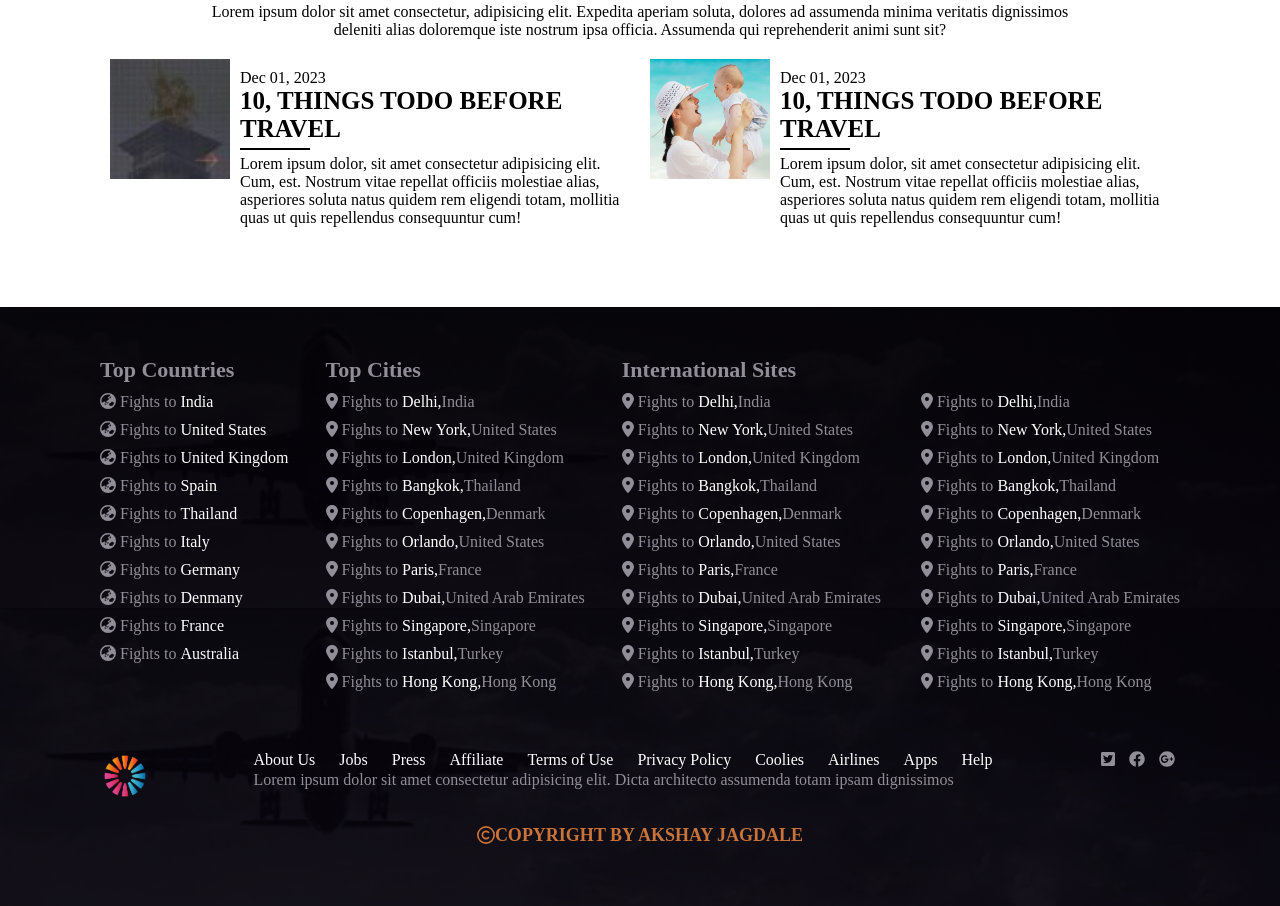
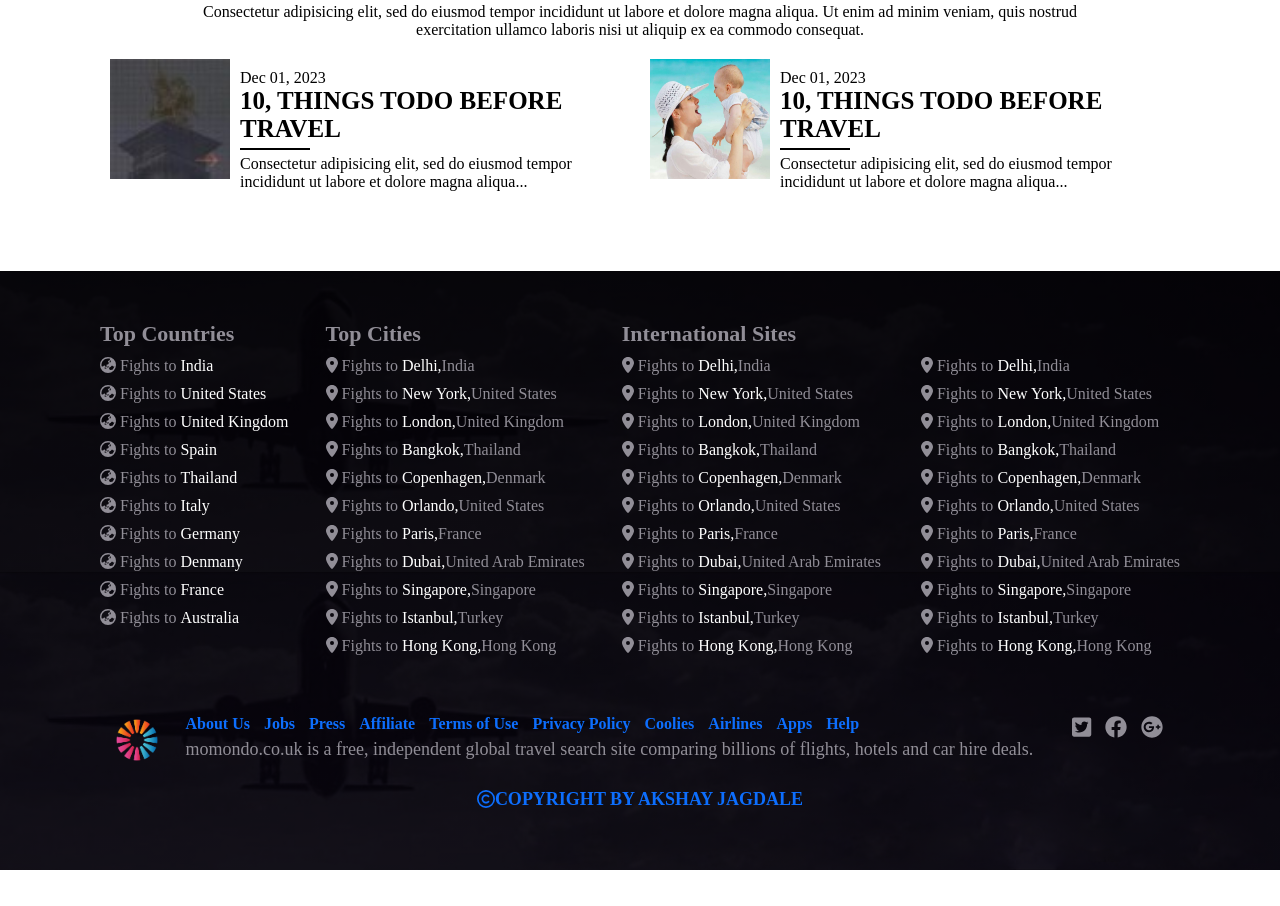
Before and after one commit to AkshayJagdale5618/website-4-momondo, a plain HTML site: page index.html in a window 1280 px wide. Shown: the part 2316-3222 px from the top of the page. After the commit the page ends 3186 px from the top, so only its background shows below. Drawn offline with Linux system fonts and the light colour scheme.

Commit message:
Footer Completed

```diff
--- a/assets/css/style.css
+++ b/assets/css/style.css
@@ -325,35 +325,38 @@ footer .international div{
 footer .international div .inter1{
     margin-right: 40px;
 }
+
 footer .bottomfooter {
     display: flex;
     padding-top: 50px ;
-    justify-content: space-between;
+
+    justify-content: space-around;
 }
 footer .bottomfooter .footmenu ul li {
     color: #fff;
     display: inline-block;
-    padding: 0px 10px 2px 10px;
+    padding: 0px 10px 2px 0px;
 }
 footer .bottomfooter .footmenu ul li a {
-    color: #fff;
+    color: #0D6EFD;
+    font-weight: 600;
 }
 footer .bottomfooter .footmenu p {
     color: #918E97;
-    padding: 0px 10px 0px 10px;
+    padding: 4px 10px 0px 0px;
+    font-size: 18px;
 }
 footer .bottomfooter .social ul li {
+    font-size: 22px;
     display:inline-block;
     justify-content: space-between;
     padding: 0px 5px 2px 5px;
 }
-
 footer .copyright{
-    color: #C87339;
+    color: #0D6EFD;
     font-weight: bold;
     font-size: large;
     text-align: center;
     padding: 20px 0px 10px 0px ;
 }
-
 /* /Footer Section End */
--- a/index.html
+++ b/index.html
@@ -306,9 +306,7 @@
     <section class="blog">
         <h2>LATEST BLOG</h2>
         <p>
-            Lorem ipsum dolor sit amet consectetur, adipisicing elit. Expedita aperiam soluta, dolores ad assumenda
-            minima veritatis dignissimos deleniti alias doloremque iste nostrum ipsa officia. Assumenda qui
-            reprehenderit animi sunt sit?
+            Consectetur adipisicing elit, sed do eiusmod tempor incididunt ut labore et dolore magna aliqua. Ut enim ad minim veniam, quis nostrud exercitation ullamco laboris nisi ut aliquip ex ea commodo consequat.
         </p>
         <div class="blog-content">
             <div>
@@ -319,10 +317,7 @@
                     <h3>10, THINGS TODO BEFORE TRAVEL </h3>
                     <hr size="4px" color="#000" width="70">
 
-                    <p>Lorem ipsum dolor, sit amet consectetur adipisicing elit. Cum, est. Nostrum vitae repellat
-                        officiis
-                        molestiae alias, asperiores soluta natus quidem rem eligendi totam, mollitia quas ut quis
-                        repellendus consequuntur cum!
+                    <p>Consectetur adipisicing elit, sed do eiusmod tempor incididunt ut labore et dolore magna aliqua...
                     </p>
                 </div>
             </div>
@@ -334,10 +329,7 @@
                     <h3>10, THINGS TODO BEFORE TRAVEL </h3>
                     <hr size="4px" color="#000" width="70">
 
-                    <p>Lorem ipsum dolor, sit amet consectetur adipisicing elit. Cum, est. Nostrum vitae repellat
-                        officiis
-                        molestiae alias, asperiores soluta natus quidem rem eligendi totam, mollitia quas ut quis
-                        repellendus consequuntur cum!
+                    <p>Consectetur adipisicing elit, sed do eiusmod tempor incididunt ut labore et dolore magna aliqua...
                     </p>
                 </div>
             </div>
@@ -623,8 +615,7 @@
                         <a href="javascript:void()">Help</a>
                     </li>
                 </ul>
-                <p>Lorem ipsum dolor sit amet consectetur adipisicing elit. Dicta architecto assumenda totam ipsam
-                    dignissimos</p>
+                <p>momondo.co.uk is a free, independent global travel search site comparing billions of flights, hotels and car hire deals.</p>
             </div>
             <div class="social">
                 <ul>
```
